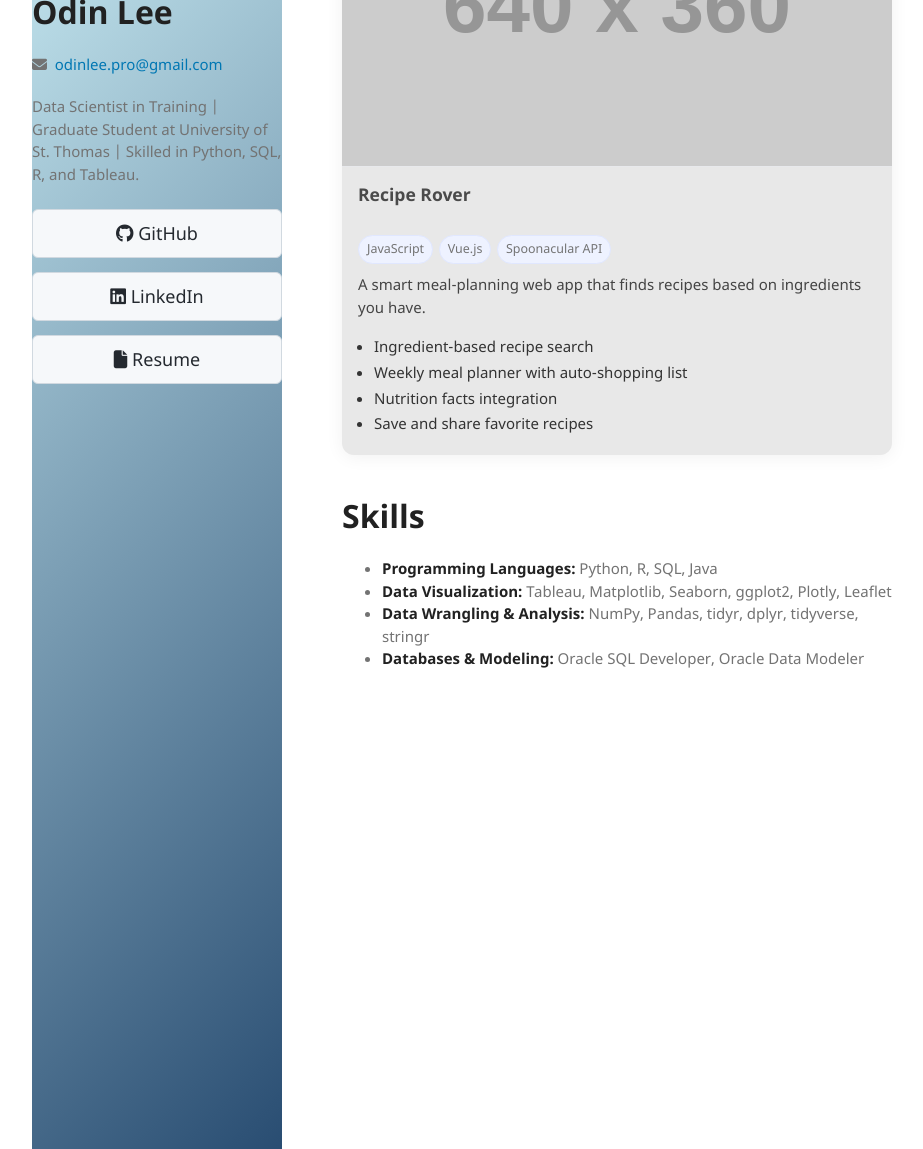
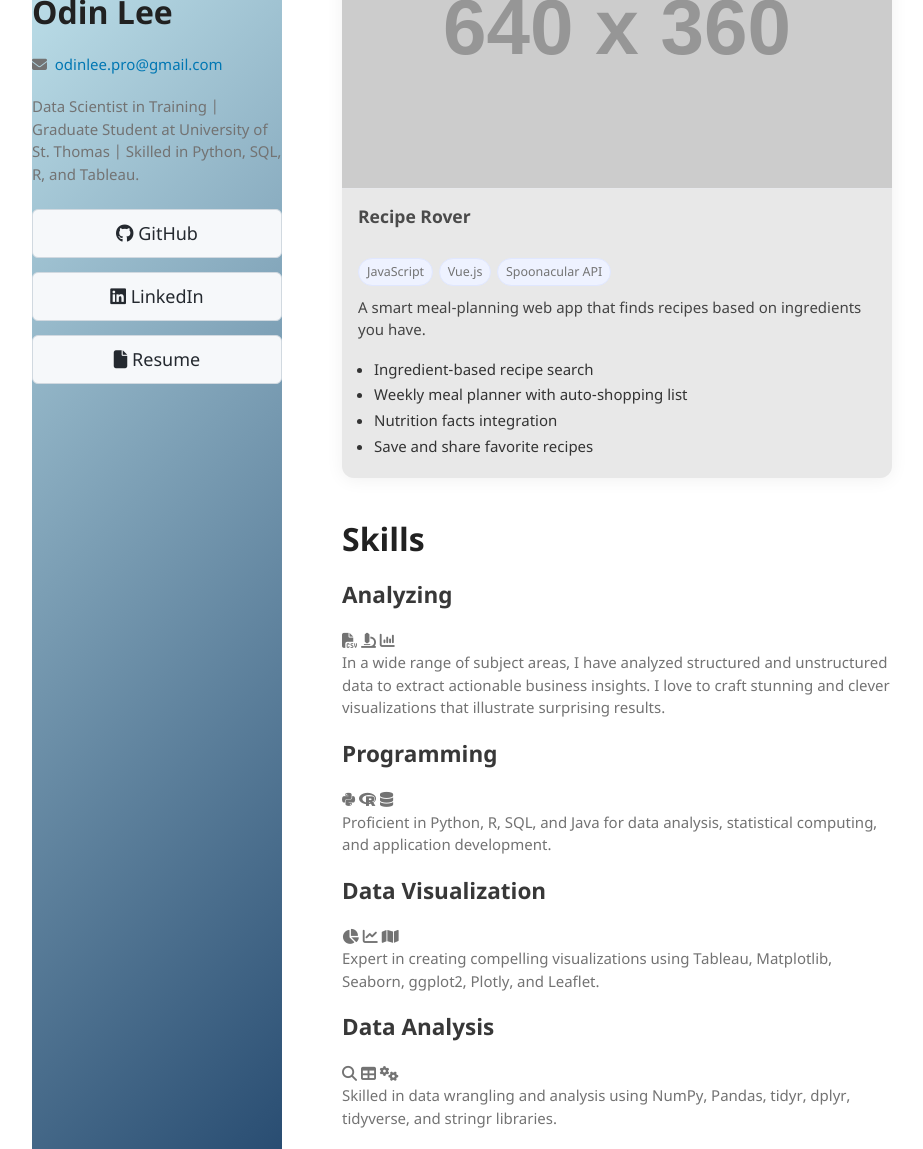
Before and after one commit to OdinLeePro/OdinLeePro.github.io, a Jekyll site: the page built from index.md, in a window 1280 px wide and 1400 px high, scrolled down 2667 px, cut to the strip 251-1400 px from the top of the window. Shown: the whole strip, without its empty margins (178-1101 px from the left). Built offline with Jekyll 4.4.1, drawn with Linux system fonts in a browser that asks for light colours; some of the changed text lies outside the part shown.

Commit message:
Update index.md

```diff
--- a/index.md
+++ b/index.md
@@ -165,10 +165,45 @@ title: Portfolio
 
 <section class="skills">
   <h1>Skills</h1>
-  <ul class="skillList">
-    <li><strong>Programming Languages:</strong> Python, R, SQL, Java</li>
-    <li><strong>Data Visualization:</strong> Tableau, Matplotlib, Seaborn, ggplot2, Plotly, Leaflet</li>
-    <li><strong>Data Wrangling & Analysis:</strong> NumPy, Pandas, tidyr, dplyr, tidyverse, stringr</li>
-    <li><strong>Databases & Modeling:</strong> Oracle SQL Developer, Oracle Data Modeler</li>
-  </ul>
+  <div class="skills-grid">
+      <div class="skill-card">
+          <h2>Analyzing</h2>
+          <div class="skill-icons">
+              <i class="fa-solid fa-file-csv skill-icon"></i>
+              <i class="fa-solid fa-microscope skill-icon"></i>
+              <i class="fa-solid fa-chart-column skill-icon"></i>
+          </div>
+          <p>In a wide range of subject areas, I have analyzed structured and unstructured data to extract actionable business insights. I love to craft stunning and clever visualizations that illustrate surprising results.</p>
+      </div>
+
+      <div class="skill-card">
+          <h2>Programming</h2>
+          <div class="skill-icons">
+              <i class="fa-brands fa-python skill-icon"></i>
+              <i class="fa-brands fa-r-project skill-icon"></i>
+              <i class="fa-solid fa-database skill-icon"></i>
+          </div>
+          <p>Proficient in Python, R, SQL, and Java for data analysis, statistical computing, and application development.</p>
+      </div>
+
+      <div class="skill-card">
+          <h2>Data Visualization</h2>
+          <div class="skill-icons">
+              <i class="fa-solid fa-chart-pie skill-icon"></i>
+              <i class="fa-solid fa-chart-line skill-icon"></i>
+              <i class="fa-solid fa-map skill-icon"></i>
+          </div>
+          <p>Expert in creating compelling visualizations using Tableau, Matplotlib, Seaborn, ggplot2, Plotly, and Leaflet.</p>
+      </div>
+
+      <div class="skill-card">
+          <h2>Data Analysis</h2>
+          <div class="skill-icons">
+              <i class="fa-solid fa-magnifying-glass skill-icon"></i>
+              <i class="fa-solid fa-table skill-icon"></i>
+              <i class="fa-solid fa-gears skill-icon"></i>
+          </div>
+          <p>Skilled in data wrangling and analysis using NumPy, Pandas, tidyr, dplyr, tidyverse, and stringr libraries.</p>
+      </div>
+  </div>
 </section>
```
Also changed, not shown: other parts of index.md (+1 -1 lines).
